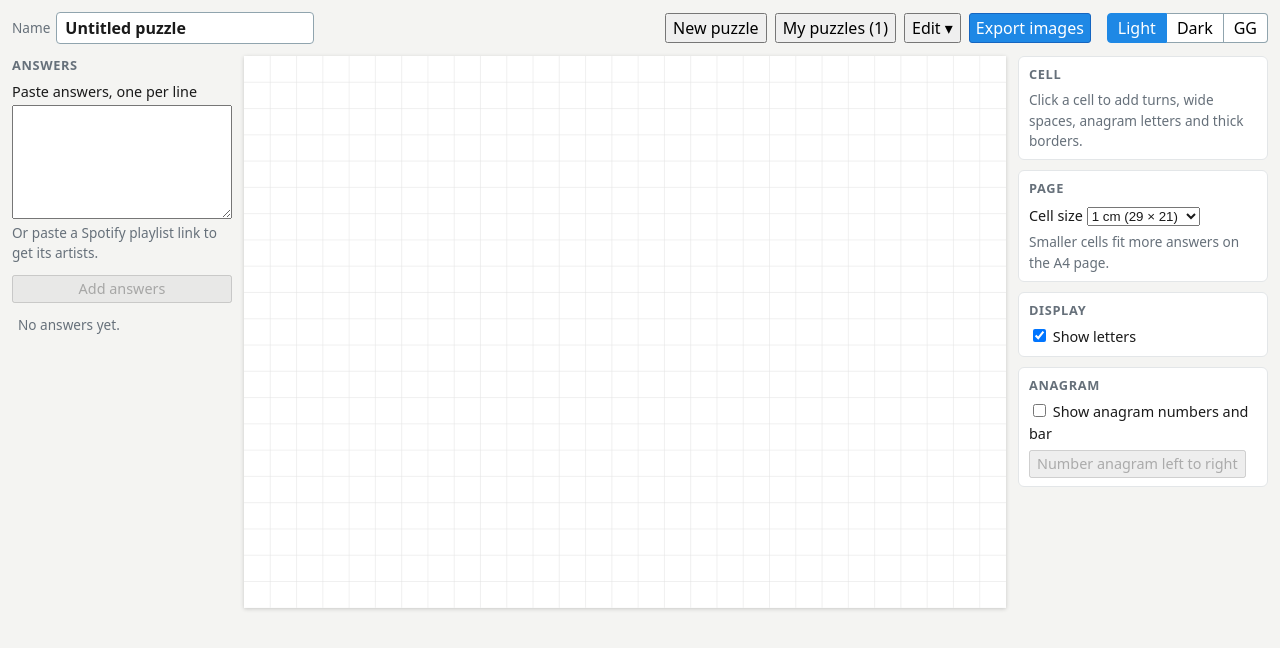
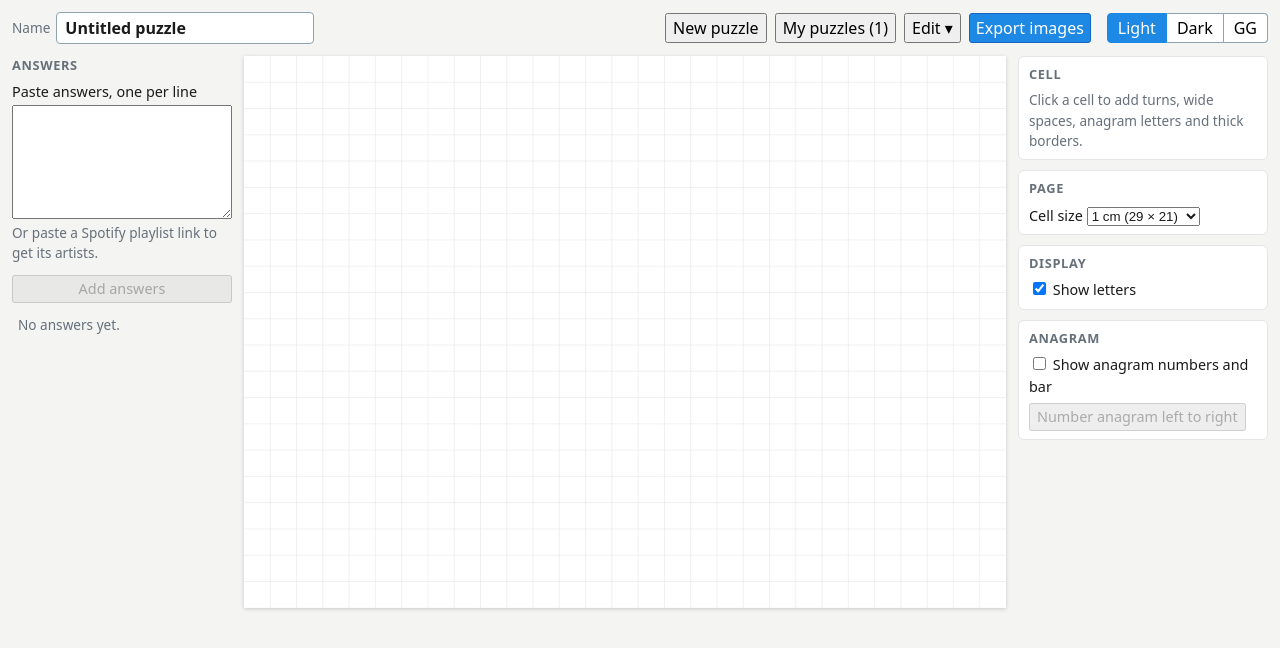
Before and after one commit to g-lowen/crossword-crafter, a React (Vite) app: page / in a window 1280 px wide. Shown: the top 648 px of the page. Built offline with nearby package versions, Linux system fonts and the light colour scheme.

Commit message:
Drop the cell size hint

```diff
--- a/src/editor/editor.tsx
+++ b/src/editor/editor.tsx
@@ -309,7 +309,6 @@ export function Editor({ puzzle, dispatch, nameField, menu, saveFailed }: Editor
                 })}
               </select>
             </label>
-            <p className="hint">Smaller cells fit more answers on the A4 page.</p>
           </section>
 
           <section className="side-section" aria-label="Display">
```
